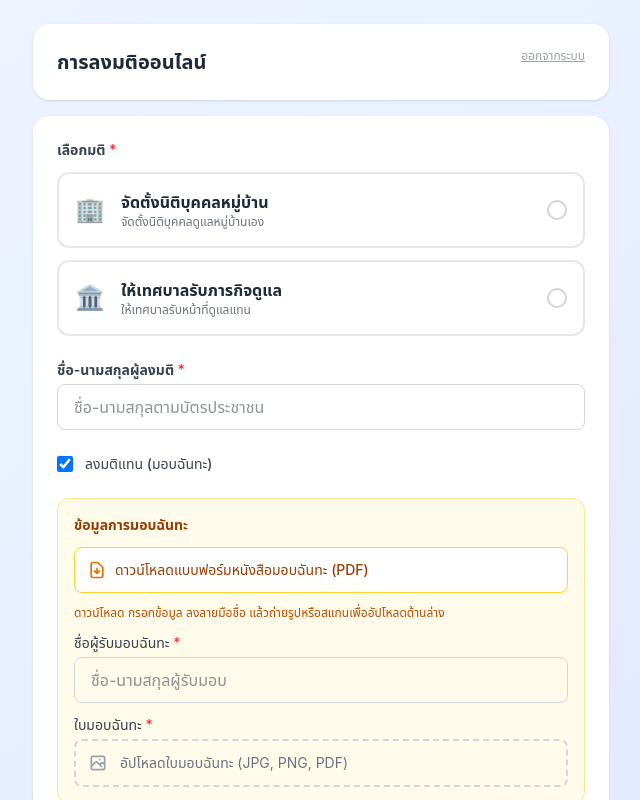
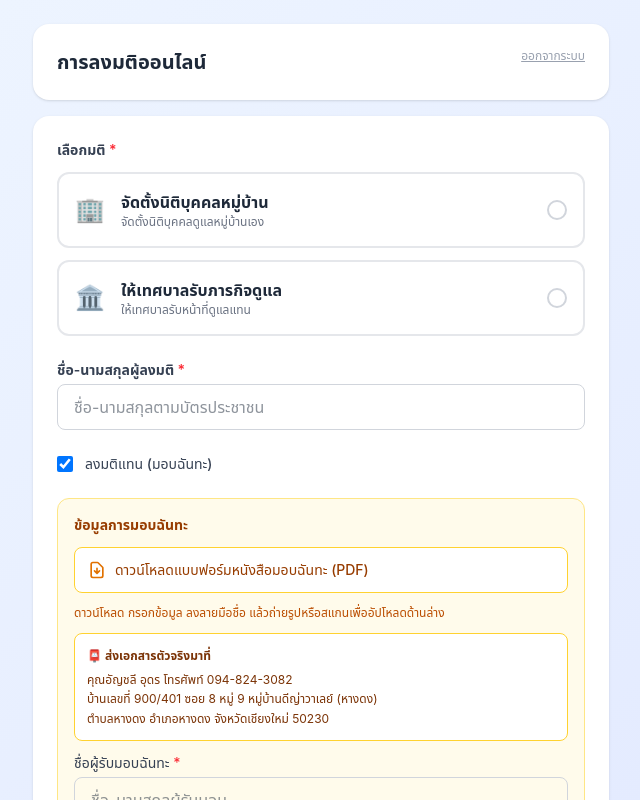
Before and after one commit to wiramatta-hub/vote-app, a Next.js app: page /vote in a window 1280 px wide. Both pictures are taken after a click on the label "ลงมติแทน (มอบฉันทะ)". Shown: the top 800 px of the page, without its empty margins (319-959 px from the left). Built offline with nearby package versions, Linux system fonts and the light colour scheme; no server answers; the database is empty.

Commit message:
เพิ่มที่อยู่สำหรับส่งเอกสารตัวจริงในกล่องมอบฉันทะ

```diff
--- a/src/app/vote/page.tsx
+++ b/src/app/vote/page.tsx
@@ -235,6 +235,12 @@ export default function VotePage() {
                   ดาวน์โหลดแบบฟอร์มหนังสือมอบฉันทะ (PDF)
                 </a>
                 <p className="text-xs text-amber-700">ดาวน์โหลด กรอกข้อมูล ลงลายมือชื่อ แล้วถ่ายรูปหรือสแกนเพื่ออัปโหลดด้านล่าง</p>
+                <div className="p-3 bg-white border border-amber-300 rounded-lg text-xs text-amber-900 leading-relaxed">
+                  <p className="font-semibold mb-1">📮 ส่งเอกสารตัวจริงมาที่</p>
+                  <p>คุณอัญชลี อุดร โทรศัพท์ 094-824-3082</p>
+                  <p>บ้านเลขที่ 900/401 ซอย 8 หมู่ 9 หมู่บ้านดีญ่าวาเลย์ (หางดง)</p>
+                  <p>ตำบลหางดง อำเภอหางดง จังหวัดเชียงใหม่ 50230</p>
+                </div>
                 <div>
                   <label className="block text-sm font-medium text-gray-700 mb-1">
                     ชื่อผู้รับมอบฉันทะ <span className="text-red-500">*</span>
```
